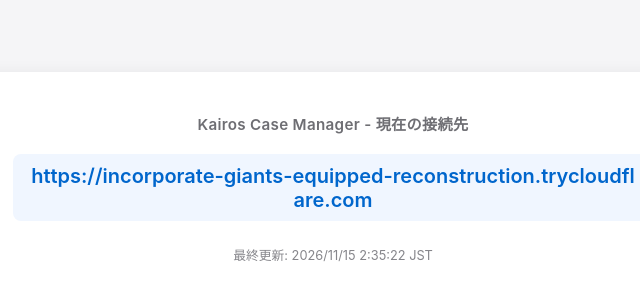
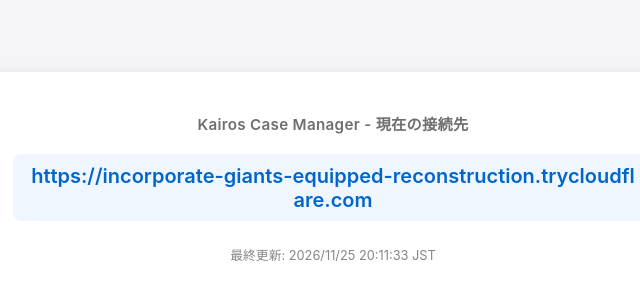
Before and after one commit to Kairos-Proposals/km-status, a plain HTML site: page index.html in a window 1280 px wide. Shown: the part 212-512 px from the top of the page, 307-947 px from the left. Drawn offline with Linux system fonts and the light colour scheme.

```diff
--- a/index.html
+++ b/index.html
@@ -18,7 +18,7 @@
   <div class="card">
     <h1>Kairos Case Manager - 現在の接続先</h1>
     <a class="km-link" href="https://incorporate-giants-equipped-reconstruction.trycloudflare.com">https://incorporate-giants-equipped-reconstruction.trycloudflare.com</a>
-    <div class="updated">最終更新: 2026/11/15 2:35:22 JST</div>
+    <div class="updated">最終更新: 2026/11/25 20:11:33 JST</div>
   </div>
 </body>
 </html>
```
